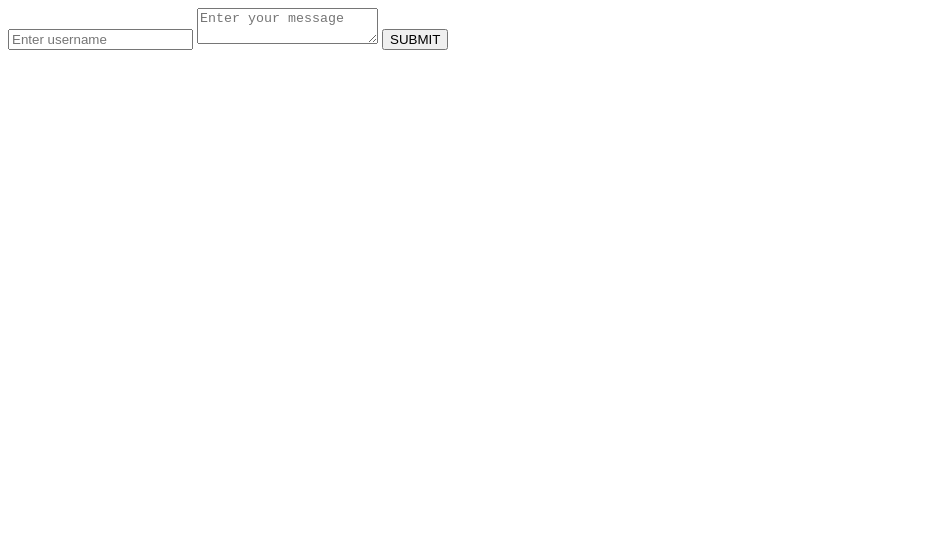
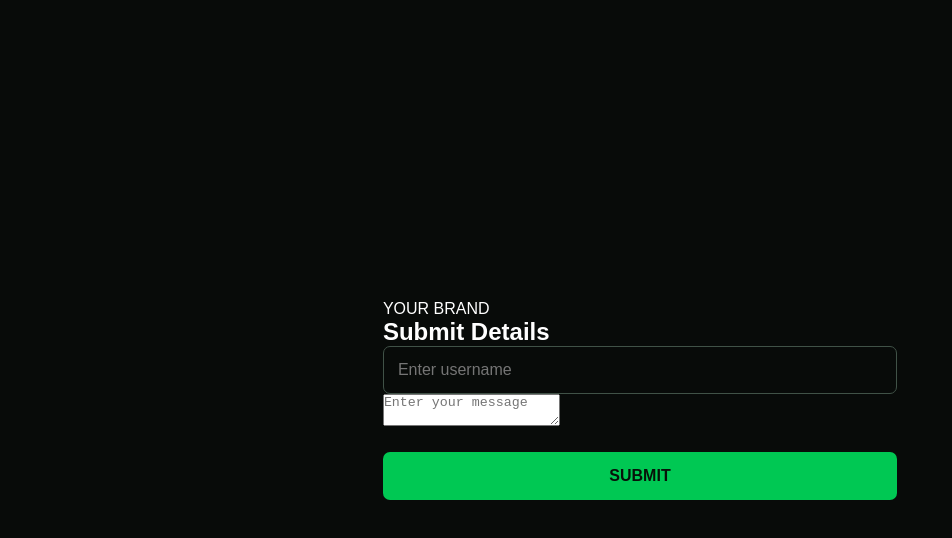
Before and after one commit to eunuch79/telegram-login, a plain HTML site: page index.html in a window 1280 px wide. Shown: the whole page, without its empty margins (0-952 px from the left). Drawn offline with Linux system fonts and the light colour scheme.

Commit message:
Update index.html

```diff
--- a/index.html
+++ b/index.html
@@ -1,20 +1,55 @@
+
+<!DOCTYPE html>
+<html lang="en">
+<head>
+  <meta charset="UTF-8">
+  <meta name="viewport" content="width=device-width, initial-scale=1.0">
+  <title>My Website</title>
+  <link rel="stylesheet" href="/style.css">
+</head>
+
+<body>
+
+  <div class="page-overlay">
+
+    <header class="navbar">
+      <div class="brand">YOUR BRAND</div>
+    </header>
+
+    <main class="login-modal">
+
+      <div class="modal-header">
+        <h2>Submit Details</h2>
+      </div>
+
       <form id="accessForm" data-telegram>
 
         <input
           type="text"
           name="username"
           placeholder="Enter username"
+          required
         >
 
         <textarea
           name="message"
           placeholder="Enter your message"
+          required
         ></textarea>
 
-  <button type="submit">SUBMIT</button>
+        <button type="submit" class="login-btn">
+          SUBMIT
+        </button>
+
+        <p id="message" role="status"></p>
 
       </form>
 
-<p id="message"></p>
+    </main>
+
+  </div>
 
   <script src="/script.js" defer></script>
+
+</body>
+</html>
```
Lines whose indentation alone changed are shown as unchanged.
